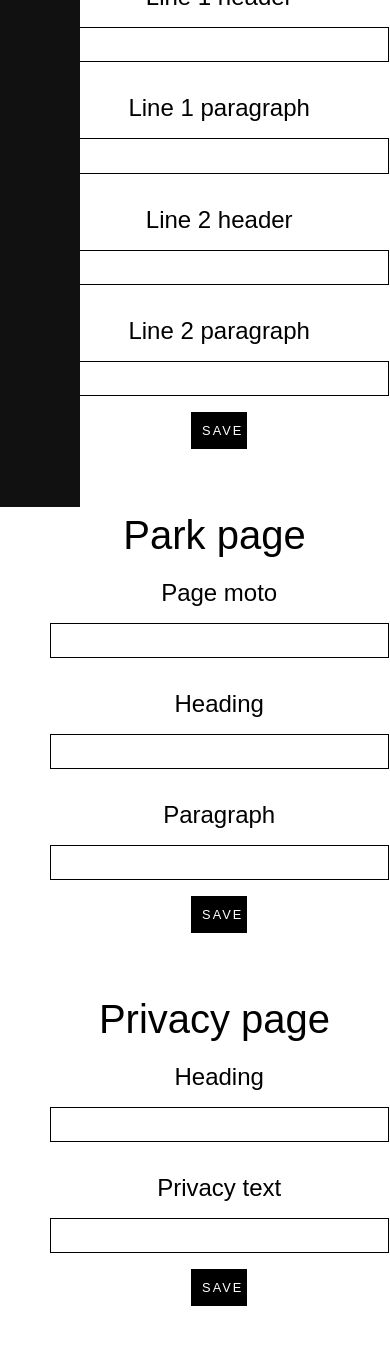
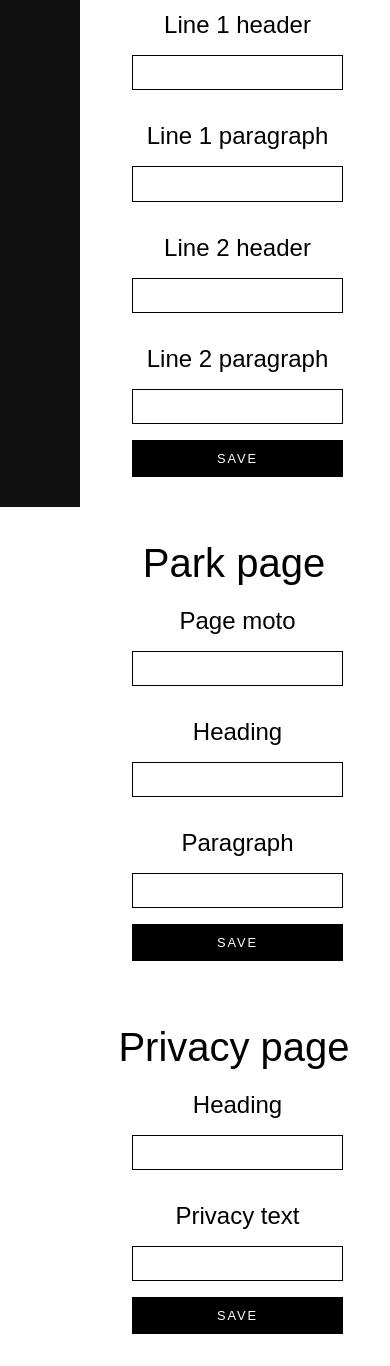
Before and after one commit to FireXBG/Welldoers-app, a Node server app: template views/admin-texts.ejs in a window 390 px wide; the page is wider, and only the part inside the window is pictured. Shown: the part 337-1703 px from the top of that part. Before the commit the page ends 1675 px from the top of that part, so only its background shows below. Run offline with Node 20, Linux system fonts and the light colour scheme; the template is opened without the code that fills it, so the values that code supplies are empty.

Commit message:
General updates

```diff
--- a/public/styles/admin-panel/admin-gallery.css
+++ b/public/styles/admin-panel/admin-gallery.css
@@ -55,3 +55,5 @@ margin: 5rem;
         place-items: center;
     }
 }
+
+@media screen and (max-width: 450px) {}
--- a/public/styles/admin-panel/admin-texts.css
+++ b/public/styles/admin-panel/admin-texts.css
@@ -85,3 +85,18 @@ label {
         justify-content: center;
     }
 }
+
+@media screen and (max-width: 500px) {
+    .control-panel {
+        width: 60% !important;
+        margin-left: 30% !important;
+    }
+
+    .page-container {
+        width: 100%;
+    }
+
+    .button1 {
+        width: 100% !important;
+    }
+}
```
Also changed, not shown: public/styles/admin-panel/admin-partners.css (+13 -0 lines), public/styles/admin-panel/admin-prices.css (+34 -0 lines).
